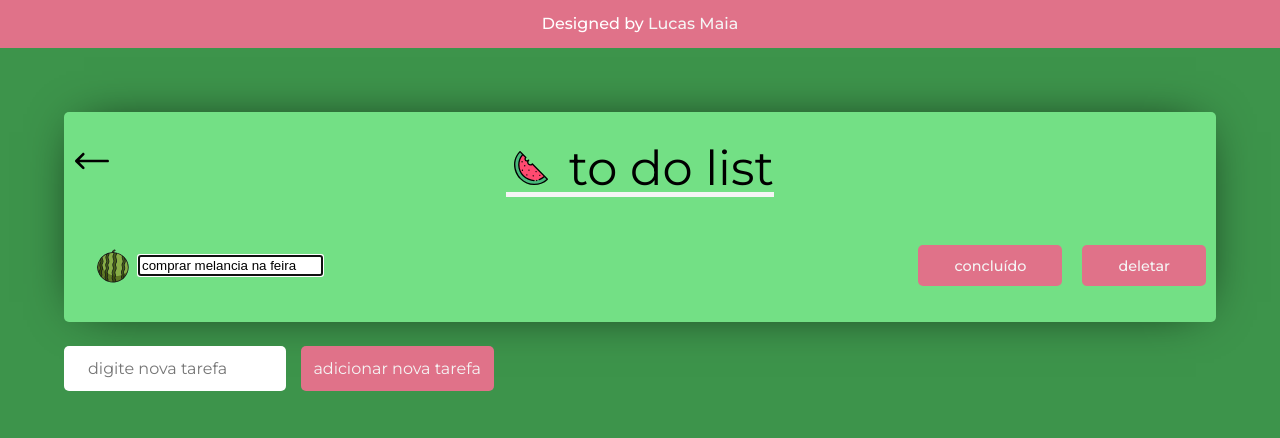
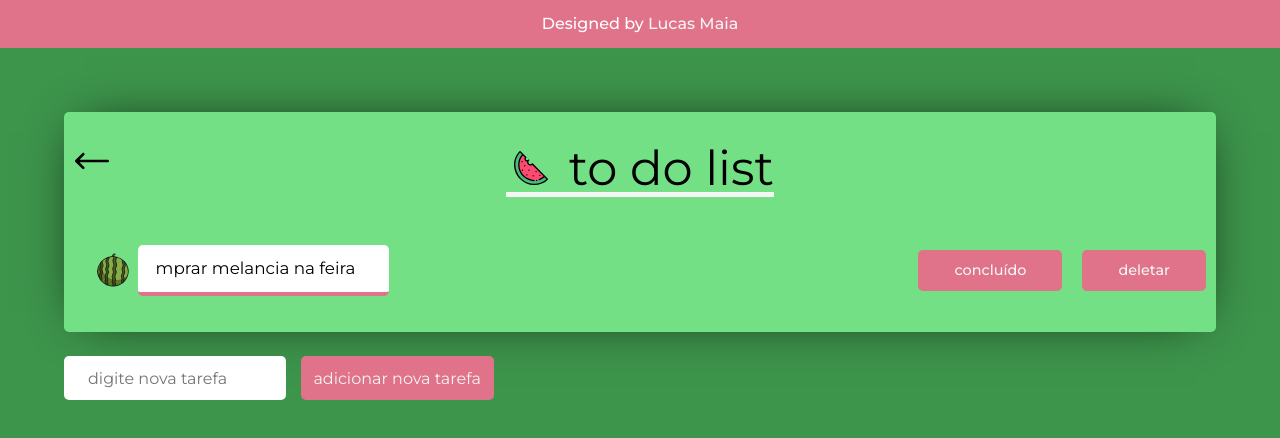
Before and after one commit to lucas-spqr/to-do-list, a plain HTML site: page source/html/index.html in a window 1280 px wide. Both pictures are taken after a click on the item "comprar melancia na feira". Drawn offline with Linux system fonts and the light colour scheme.

Commit message:
Added style to editing input and fixed 'edititing'

```diff
--- a/scripts/refactoredScript-2.js
+++ b/scripts/refactoredScript-2.js
@@ -138,7 +138,7 @@ function createNewTask(){
         const editInput = document.createElement("input")
 
         // para estilização no CSS
-        editInput.classList.add("edititingInput")
+        editInput.classList.add("editingInput")
 
         // adicionando o value do input de edição como o valor do texto da li clicada
         editInput.value = newLi.textContent
--- a/source/css/style.css
+++ b/source/css/style.css
@@ -211,6 +211,27 @@ ul{
     align-items: center;
 }
 
+
+.editingInput{
+    width: fit-content;
+    padding: .8em .4em .8em 1em;
+    outline: none;
+
+    font-size: .7em;
+    font-family: Montserrat, sans-serif;
+
+    border: none;
+    border-radius: 5px;
+
+    transition: padding-right 0.5s;
+}
+
+.editingInput:focus{
+    padding-right: 2em;
+
+    border-bottom: 4px solid var(--vinho-claro);
+}
+
 @media (max-width: 700px){
     .containerTarefa{
         display: flex;
```
